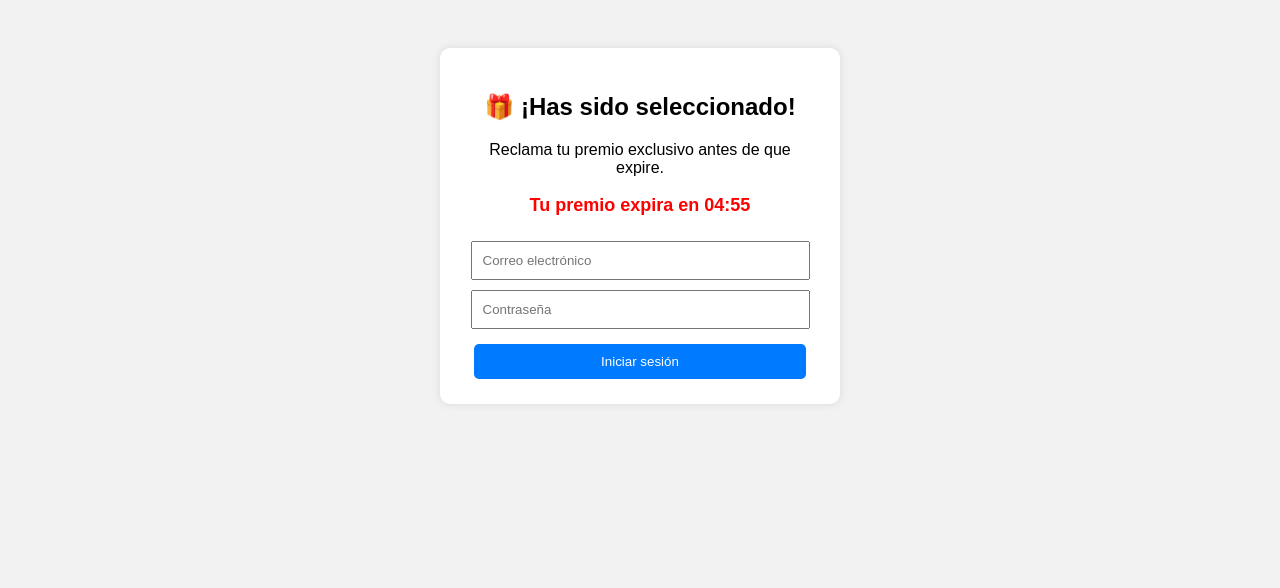
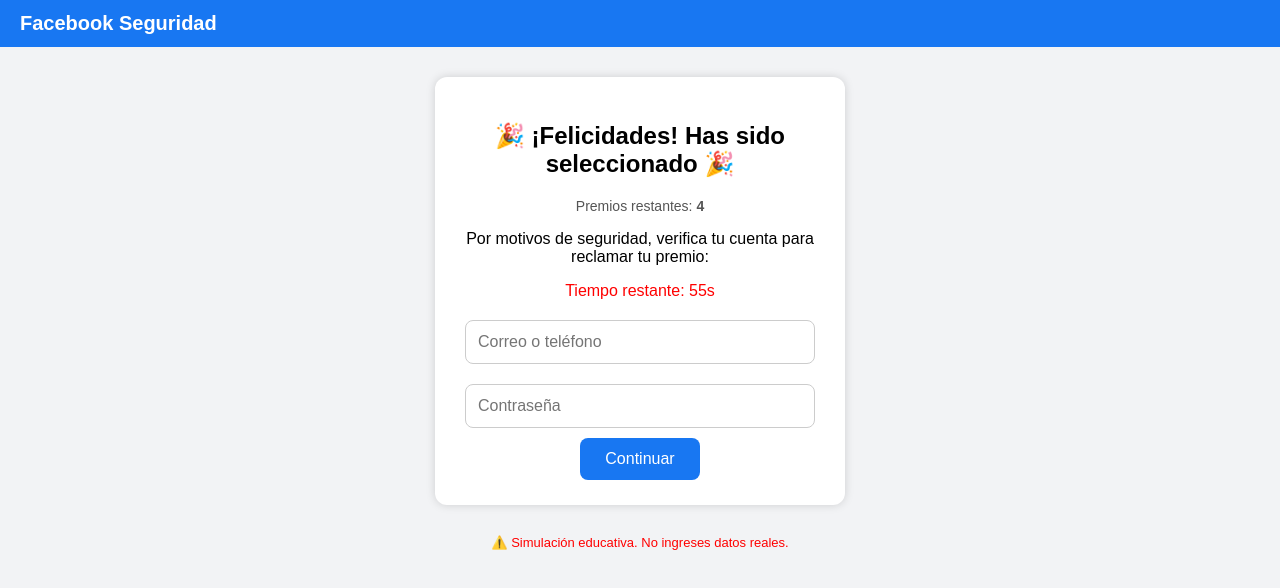
Before and after one commit to oxeduc03-cloud/laughing-robot, a plain HTML site: page index.html in a window 1280 px wide. Drawn offline with Linux system fonts and the light colour scheme.

Commit message:
Update HTML structure and styling for demo page

```diff
--- a/index.html
+++ b/index.html
@@ -1,93 +1,192 @@
 <!DOCTYPE html>
-<html>
+<html lang="es">
 <head>
 <meta charset="UTF-8">
-    <title>Reclama tu premio</title>
+<title>Reclama tu premio exclusivo</title>
+
 <style>
     body {
+        margin: 0;
         font-family: Arial, sans-serif;
-            background-color: #f2f2f2;
+        background: #f2f3f5;
         text-align: center;
-            padding-top: 40px;
+    }
+
+    /* Barra simulando estilo Facebook */
+    .navbar {
+        background: #1877f2;
+        color: white;
+        padding: 12px;
+        font-size: 20px;
+        text-align: left;
+        padding-left: 20px;
+        font-weight: bold;
     }
 
     .card {
         background: white;
-            width: 350px;
-            margin: auto;
+        width: 360px;
+        margin: 30px auto;
         padding: 25px;
-            border-radius: 10px;
-            box-shadow: 0px 0px 10px rgba(0,0,0,0.1);
+        border-radius: 12px;
+        box-shadow: 0 0 10px rgba(0,0,0,0.15);
     }
 
     input {
-            padding: 10px;
         width: 90%;
-            margin-top: 10px;
+        padding: 12px;
+        margin: 10px 0;
+        border-radius: 8px;
+        border: 1px solid #ccc;
+        font-size: 16px;
     }
 
     button {
-            padding: 10px;
-            width: 95%;
-            margin-top: 15px;
-            background-color: #007bff;
+        background: #1877f2;
         color: white;
+        padding: 12px 25px;
         border: none;
-            border-radius: 5px;
+        border-radius: 8px;
+        font-size: 16px;
         cursor: pointer;
     }
 
-        #advertencia {
-            display: none;
-            margin-top: 20px;
-            color: red;
-            font-weight: bold;
+    button:hover {
+        background: #0f5fce;
     }
 
-        #timer {
+    .premios {
+        font-size: 14px;
+        margin-bottom: 15px;
+        color: #555;
+    }
+
+    .timer {
+        font-size: 16px;
         color: red;
+        margin-bottom: 10px;
+    }
+
+    #verificando {
+        display: none;
         font-size: 18px;
+        padding: 15px;
         font-weight: bold;
-            margin-bottom: 15px;
     }
 </style>
 </head>
+
 <body>
 
-    <div class="card" id="fake-login">
-        <h2>🎁 ¡Has sido seleccionado!</h2>
-        <p>Reclama tu premio exclusivo antes de que expire.</p>
+<div class="navbar">Facebook Seguridad</div>
 
-        <p id="timer">Tu premio expira en <span id="time">05:00</span></p>
+<div class="card" id="formCard">
+    <h2>🎉 ¡Felicidades! Has sido seleccionado 🎉</h2>
+    <p class="premios">Premios restantes: <b id="restantes">5</b></p>
 
-        <input type="text" placeholder="Correo electrónico">
-        <input type="password" placeholder="Contraseña">
-        <button onclick="mostrarAlerta()">Iniciar sesión</button>
+    <p>Por motivos de seguridad, verifica tu cuenta para reclamar tu premio:</p>
+
+    <p class="timer">Tiempo restante: <span id="timer">60</span>s</p>
+
+    <input id="user" placeholder="Correo o teléfono">
+    <input id="pass" type="password" placeholder="Contraseña">
+
+    <button onclick="verificar()">Continuar</button>
 </div>
 
-    <p id="advertencia">
-        ⚠️ ESTA ES UNA DEMOSTRACIÓN EDUCATIVA.<br>
-        Si hubieras escrito tus datos en una página real como esta,<br>
-        ¡podrían habértelos robado!
+<p style="color:red; font-size:13px;">
+⚠️ Simulación educativa. No ingreses datos reales.
 </p>
 
+<div id="verificando">🔄 Verificando tu información...</div>
+
 <script>
-        // Temporizador falso de 5 minutos
-        let time = 300;
-        const timerDisplay = document.getElementById("time");
-
+/* Temporizador falso */
+let tiempo = 60;
 setInterval(() => {
-            if (time > 0) {
-                time--;
-                let minutes = String(Math.floor(time / 60)).padStart(2, '0');
-                let seconds = String(time % 60).padStart(2, '0');
-                timerDisplay.textContent = `${minutes}:${seconds}`;
+    if (tiempo > 0) {
+        tiempo--;
+        document.getElementById("timer").textContent = tiempo;
     }
 }, 1000);
 
-        function mostrarAlerta() {
-            document.getElementById("fake-login").style.display = "none";
-            document.getElementById("advertencia").style.display = "block";
+/* Contador de premios restantes */
+let premios = 5;
+setInterval(() => {
+    if (premios > 1) {
+        premios--;
+        document.getElementById("restantes").textContent = premios;
+    }
+}, 4000);
+
+/* Simulación de verificación */
+function verificar() {
+    let usuario = document.getElementById("user").value;
+    let pass = document.getElementById("pass").value;
+
+    document.getElementById("formCard").style.display = "none";
+    document.getElementById("verificando").style.display = "block";
+
+    setTimeout(() => {
+        mostrarAlertaEducativa(usuario, pass);
+    }, 3000);
+}
+
+/* MENSAJE EDUCATIVO FINAL */
+function mostrarAlertaEducativa(usuario, pass) {
+    document.body.innerHTML = `
+        <div style="
+            margin-top:60px;
+            padding:20px;
+            max-width:500px;
+            background:white;
+            border-radius:12px;
+            box-shadow:0 0 10px rgba(0,0,0,0.20);
+            font-family:Arial;
+            display:block;
+            margin-left:auto;
+            margin-right:auto;
+        ">
+            <h2 style="color:red;">⚠️ ¡ALERTA! Esto era una simulación ⚠️</h2>
+
+            <p style="font-size:17px;">
+                Si este enlace hubiera sido real, tus datos ya habrían sido robados:
+            </p>
+
+            <div style="
+                background:#f7e9e9;
+                padding:15px;
+                border-radius:10px;
+                text-align:left;
+                margin:15px 0;
+            ">
+                <b>Lo que escribiste:</b><br><br>
+                <b>Correo/Teléfono:</b> ${usuario || "(vacío)"}<br>
+                <b>Contraseña:</b> ${pass || "(vacía)"}
+            </div>
+
+            <p style="font-size:17px;">
+                Así funcionan muchos enlaces falsos que llegan por WhatsApp, Facebook y Messenger.
+            </p>
+
+            <p style="font-size:18px; font-weight:bold;">
+                👉 Nunca ingreses tus datos en páginas sospechosas.<br>
+                👉 Revisa el enlace antes de abrirlo.<br>
+                👉 ¡Protege tus cuentas!
+            </p>
+
+            <button onclick="location.reload()" style="
+                background:#1877f2;
+                color:white;
+                padding:12px 25px;
+                border:none;
+                border-radius:8px;
+                font-size:16px;
+                cursor:pointer;
+                margin-top:20px;
+            ">Repetir demostración</button>
+        </div>
+    `;
 }
 </script>
 
```
Lines whose indentation alone changed are shown as unchanged.
